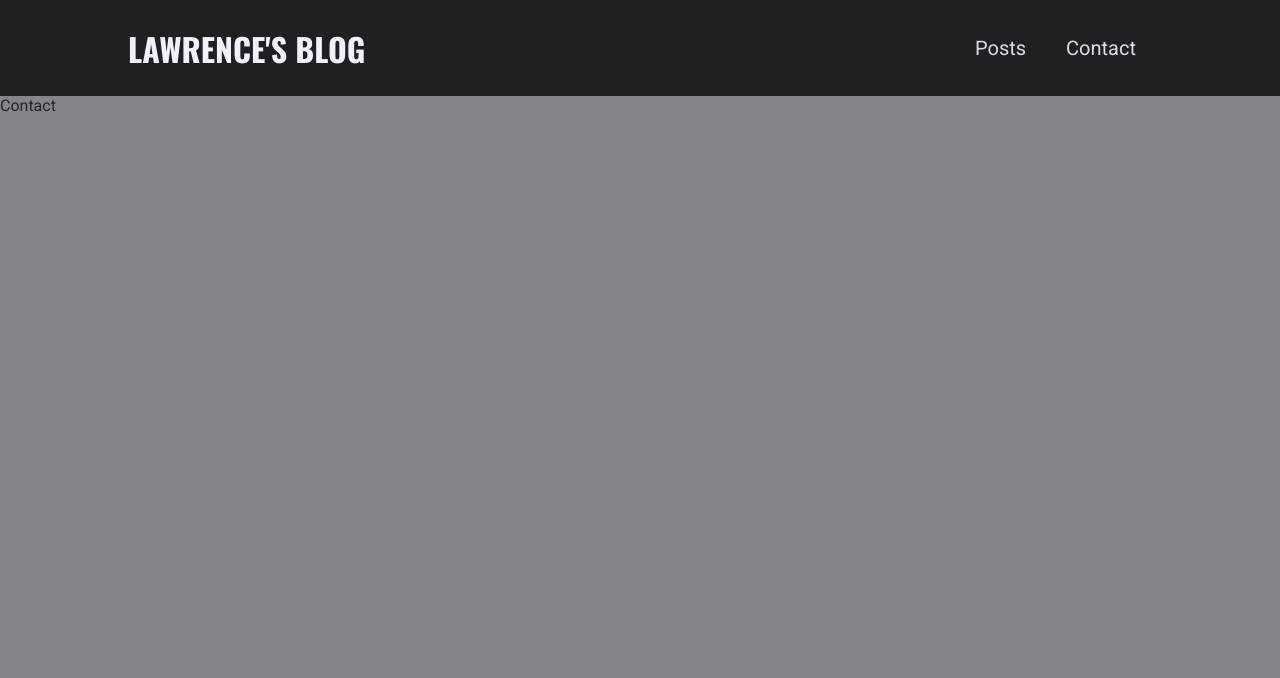
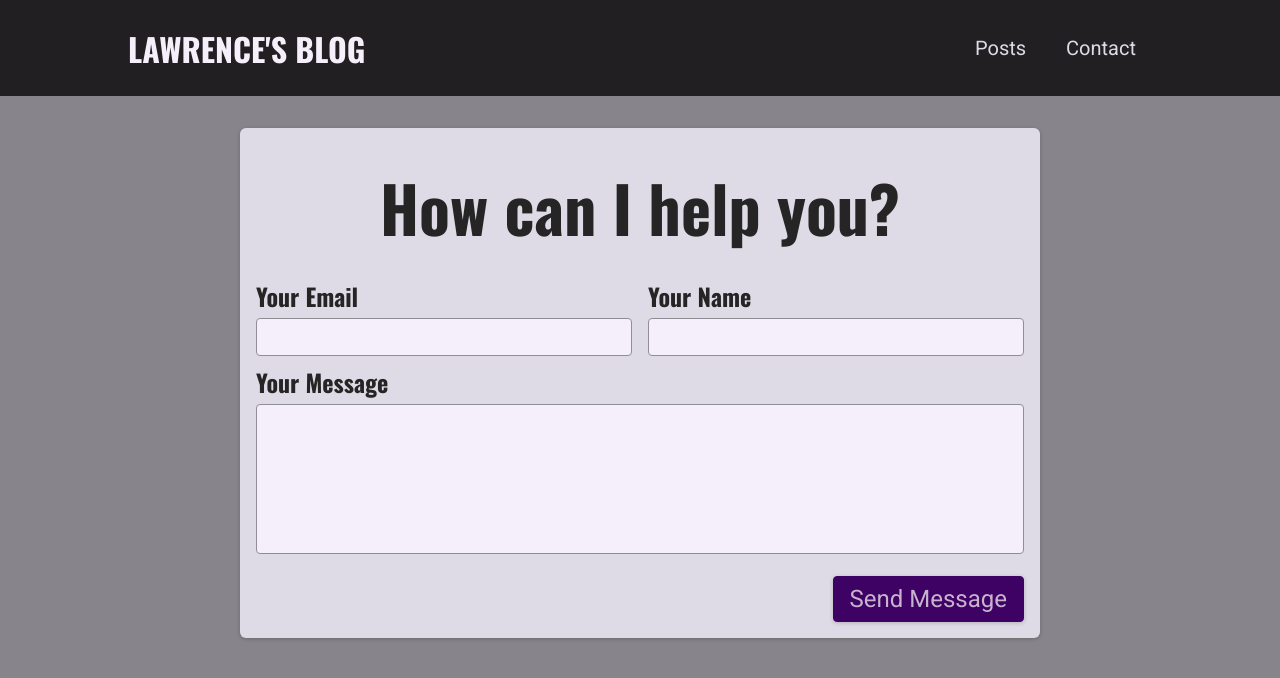
Before and after one commit to Kwaku28/nextjs-blog, a Next.js app: page /contact in a window 1280 px wide. Shown: the top 678 px of the page. Built offline with nearby package versions, Linux system fonts and the light colour scheme.

Commit message:
Display the contact form on the page

```diff
--- a/pages/contact.js
+++ b/pages/contact.js
@@ -1,5 +1,7 @@
+import ContactForm from "../components/contact/contact-form";
+
 function ContactPage() {
-  return <div>Contact</div>
+  return <ContactForm />;
 }
 
 export default ContactPage;
```
